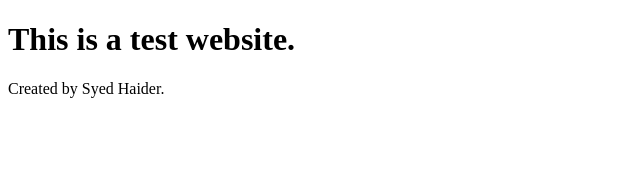
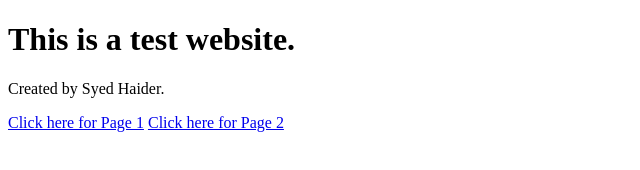
Before and after one commit to sh136708/test-website, a plain HTML site: page index.html in a window 1280 px wide. Shown: the whole page, without its empty margins (0-640 px from the left). Drawn offline with Linux system fonts and the light colour scheme.

Commit message:
Update index.html

```diff
--- a/index.html
+++ b/index.html
@@ -8,5 +8,8 @@
 <body>
     <h1>This is a test website.</h1>
     <p>Created by Syed Haider.</p>
+
+    <a href="page1.html">Click here for Page 1</a>
+    <a href="page2.html">Click here for Page 2</a>
 </body>
 </html>
```
